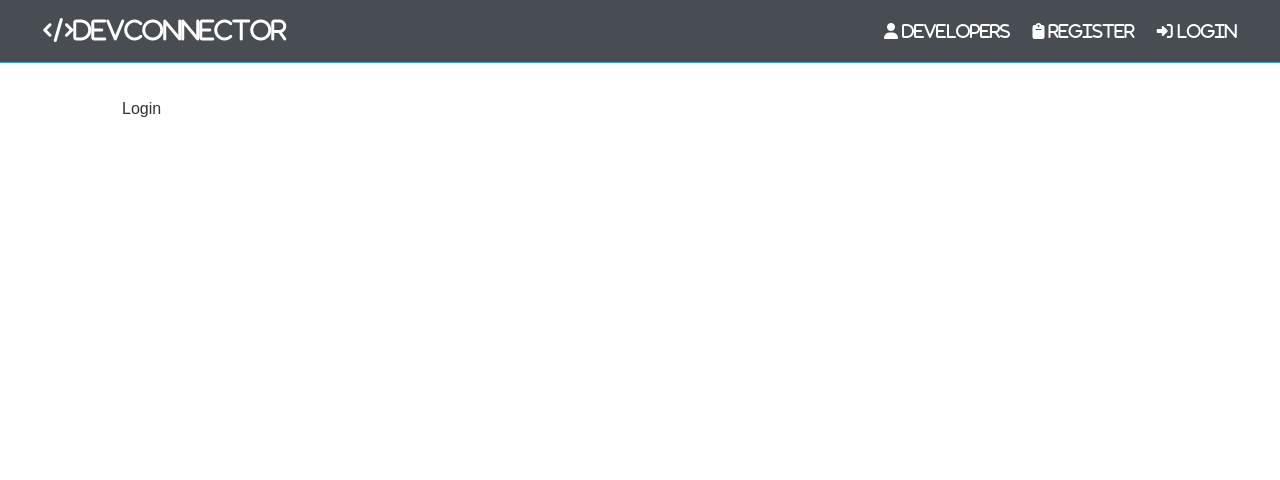
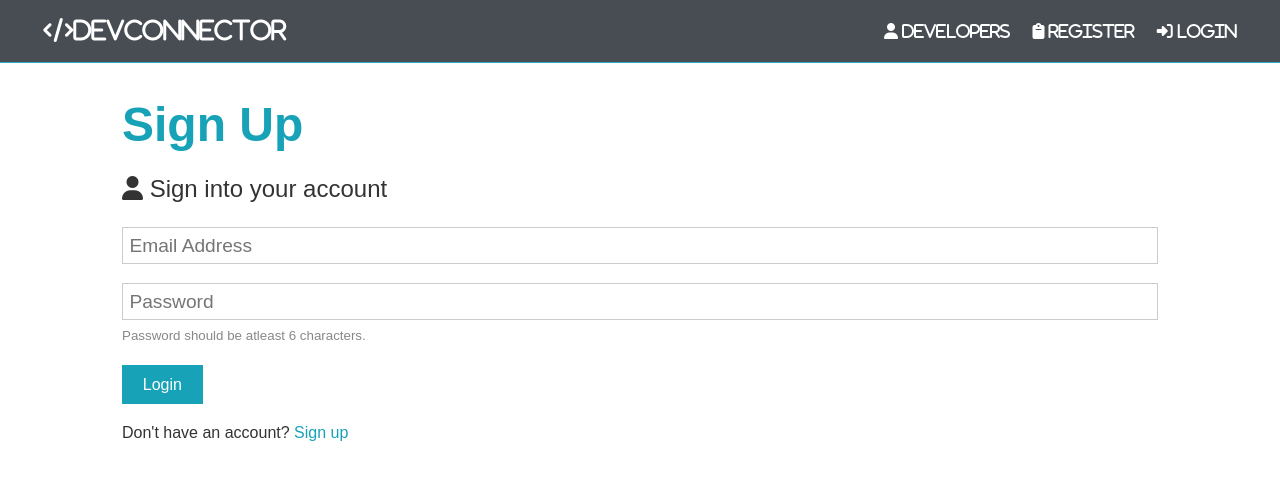
Before and after one commit to Shreshth5625/Social-Media-WebD, a React (Create React App) app in the folder client/: page /login in a window 1280 px wide. Shown: the top 480 px of the page. Built offline with nearby package versions, Linux system fonts and the light colour scheme; the HTML template or start-up script is replaced by a standard one.

Commit message:
Module 6

```diff
--- a/client/src/components/auth/Login.js
+++ b/client/src/components/auth/Login.js
@@ -1,11 +1,68 @@
-import React from 'react'
+import React, {Fragment, useState} from 'react'
+import {Link} from "react-router-dom"
+//import  axios  from "axios";
+
 
 const Login = () => {
-    return (
-        <div>
-            Login
-        </div>
+
+  //React hook : used for states
+  const [formData, setFormData] = useState({
+
+    email: '',
+    password: '',
+
+  });
+
+  const {email, password} = formData;  //destructuring
+
+  const onchange = e => setFormData({...formData, [e.target.name]: e.target.value})
+
+  const onSubmit = async e => {
+    e.preventDefault();
+    console.log("Login successfull.")
+
+
+}
+
+  return(
+        <Fragment>
+            <h1 className="large text-primary">Sign Up</h1>
+            <p className="lead"><i className="fas fa-user"></i> Sign into your account</p>
+
+            <form className="form" onSubmit={e => onSubmit(e)}>
+
+            <div className="form-group">
+              <input
+                type="email"
+                placeholder="Email Address"
+                name="email"
+                value={email}
+                onChange={e => onchange(e)}
+                required />
+
+            </div>
+
+            <div className="form-group">
+              <input
+                type="password"
+                placeholder="Password"
+                name="password"
+                minLength="6"
+                value={password}
+                onChange={e => onchange(e)}
+                required />
+              <small className="form-text"
+                >Password should be atleast 6 characters.
+              </small>
+            </div>
+
+
+            <input type="submit" className="btn btn-primary" value="Login" />
+          </form>
+          <p className="my-1">
+            Don't have an account? <Link to="/register" >Sign up</Link>
+          </p>
+        </Fragment>
     )
 }
-
 export default Login
--- a/client/src/components/auth/Register.js
+++ b/client/src/components/auth/Register.js
@@ -1,10 +1,11 @@
 import React, {Fragment, useState} from 'react'
 import {Link} from "react-router-dom"
+//import  axios  from "axios";
 
 
 const Register = () => {
 
-  //React hook
+  //React hook : used for states
   const [formData, setFormData] = useState({
     name: '',
     email: '',
@@ -16,21 +17,48 @@
 
   const onchange = e => setFormData({...formData, [e.target.name]: e.target.value})
 
-  const onSubmit = e => {
+  const onSubmit = async e => {
     e.preventDefault();
     if(password !== password2) {
       console.log("Password do not match.")
     }
-    else
-    console.log(formData)
+
+    else{
+      console.log("Successfull.")
+
+    //another method for making requests
+    // const newUser = {
+    //   name,
+    //   email,
+    //   password
+    // }
+    // try {
+    //    const config = {
+    //      headers: {
+    //        'Content-Type' : 'application/json'
+    //      }
+    //    }
+
+    // const body = JSON.stringify(newUser);
+
+    // //Proxy has already been set
+    // const res = await axios.post('/api/users', body, config );
+    // console.log(res.data);
+
+    // } catch (err) {
+    //   console.error(err.response.data);
+    // }
+
+  }
 }
 
-  return (
+  return(
         <Fragment>
             <h1 className="large text-primary">Sign Up</h1>
             <p className="lead"><i className="fas fa-user"></i> Create Your Account</p>
 
             <form className="form" onSubmit={e => onSubmit(e)}>
+
                 <div className="form-group">
                   <input
                     type="text"
@@ -68,6 +96,7 @@
                     >Password should be atleast 6 characters.
                   </small>
                 </div>
+
                 <div className="form-group">
                   <input
                     type="password"
@@ -78,6 +107,7 @@
                     onChange={e => onchange(e)}
                     required  />
                 </div>
+
                 <input type="submit" className="btn btn-primary" value="Register" />
           </form>
           <p className="my-1">
@@ -86,5 +116,4 @@
         </Fragment>
     )
 }
-
 export default Register
```
Also changed, not shown: 2 other files (tests, documents, lock files or other folders). Lines whose indentation alone changed are shown as unchanged.
